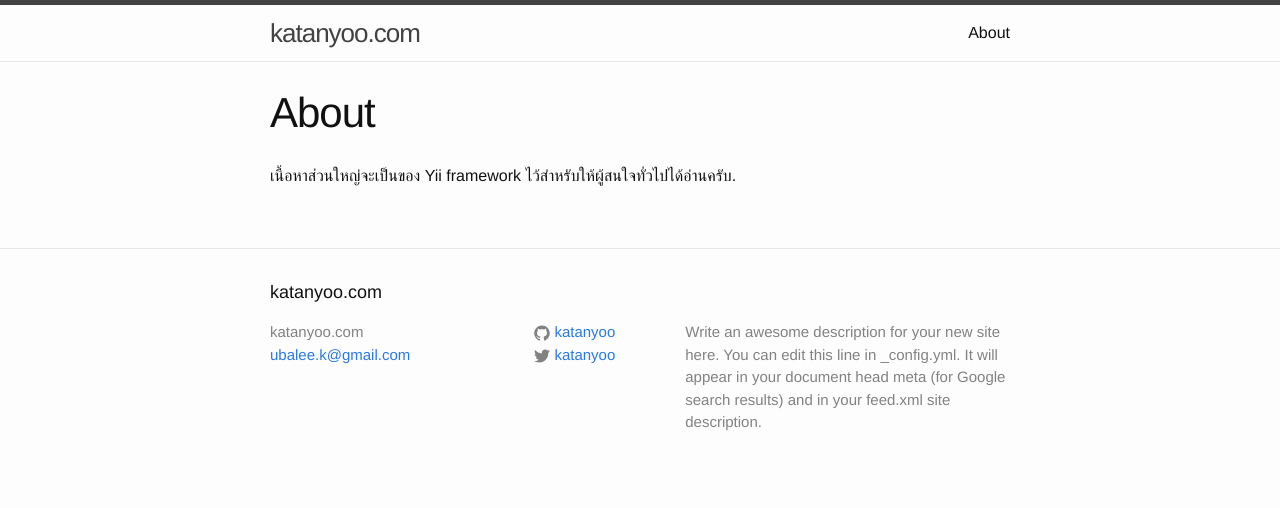
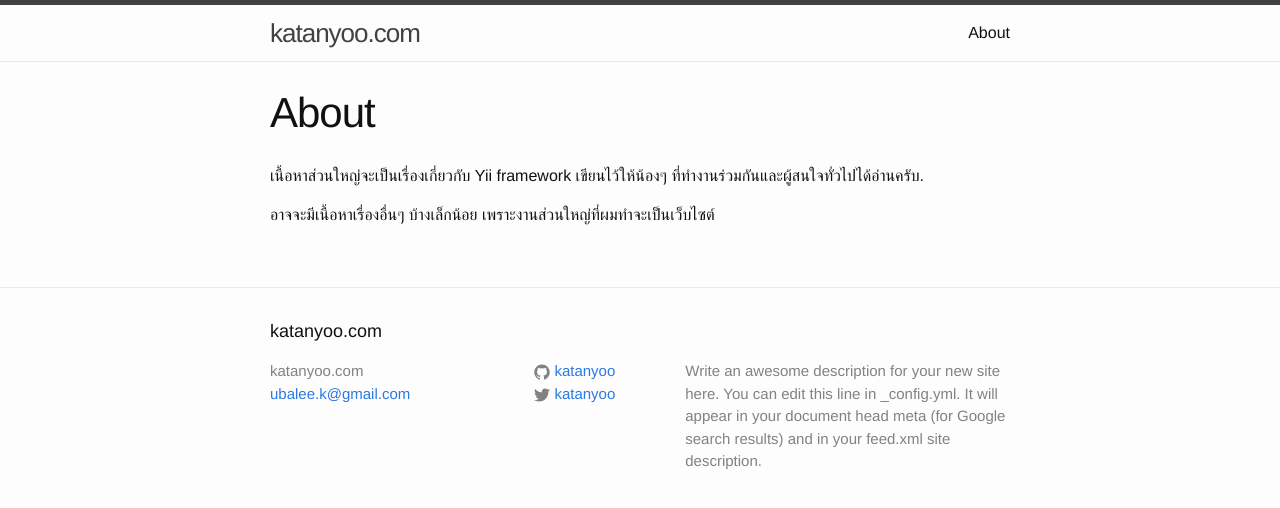
Before and after one commit to katanyoo/katanyoo.github.io, a Jekyll site: the page built from about.md, in a window 1280 px wide. Shown: the top 508 px of the page. Built offline with Jekyll 4.4.1, drawn with Linux system fonts in a browser that asks for light colours.

Commit message:
edit /about page

```diff
--- a/about.md
+++ b/about.md
@@ -4,7 +4,9 @@ title: About
 permalink: /about/
 ---
 
-เนื้อหาส่วนใหญ่จะเป็นของ Yii framework ไว้สำหรับให้ผู้สนใจทั่วไปได้อ่านครับ.
+เนื้อหาส่วนใหญ่จะเป็นเรื่องเกี่ยวกับ Yii framework เขียนไว้ให้น้องๆ ที่ทำงานร่วมกันและผู้สนใจทั่วไปได้อ่านครับ.
+
+อาจจะมีเนื้อหาเรื่องอื่นๆ บ้างเล็กน้อย เพราะงานส่วนใหญ่ที่ผมทำจะเป็นเว็บไซต์
 
 <!--
 This is the base Jekyll theme. You can find out more info about customizing your Jekyll theme, as well as basic Jekyll usage documentation at [jekyllrb.com](http://jekyllrb.com/)
```
